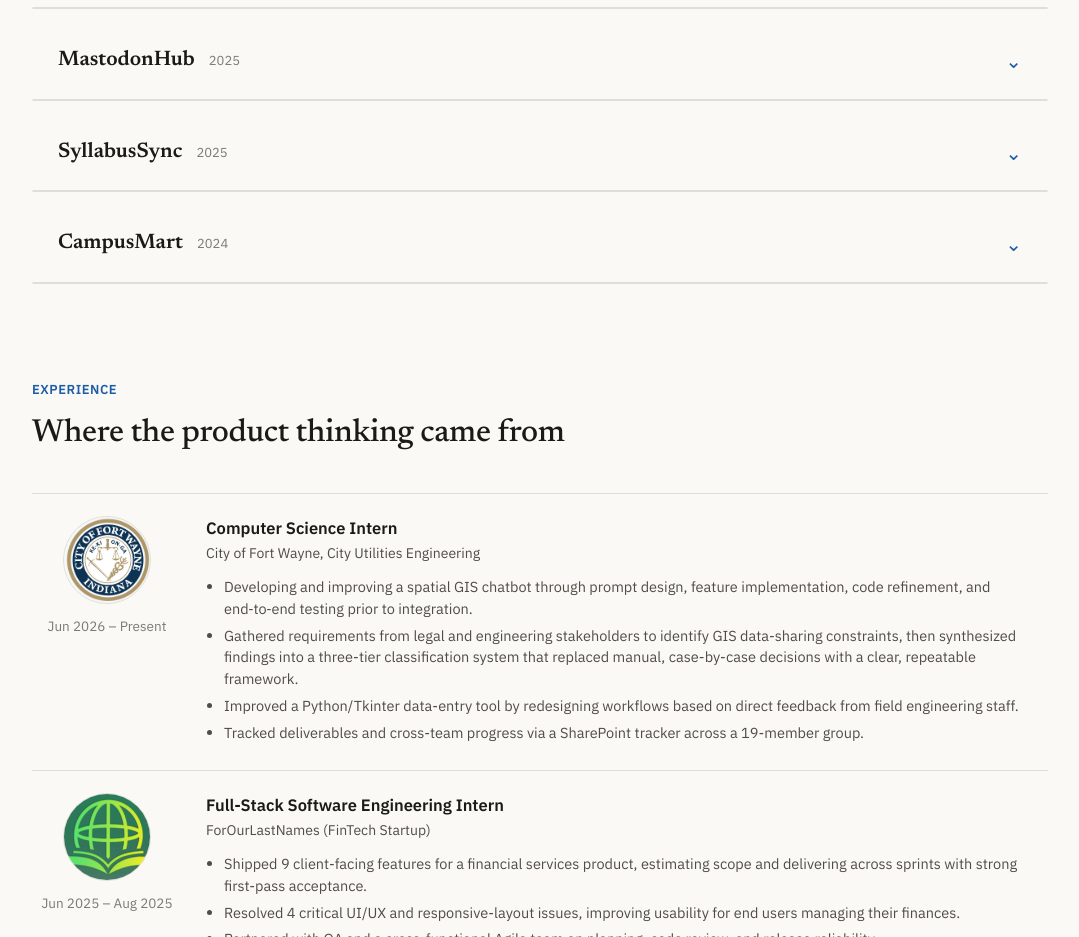
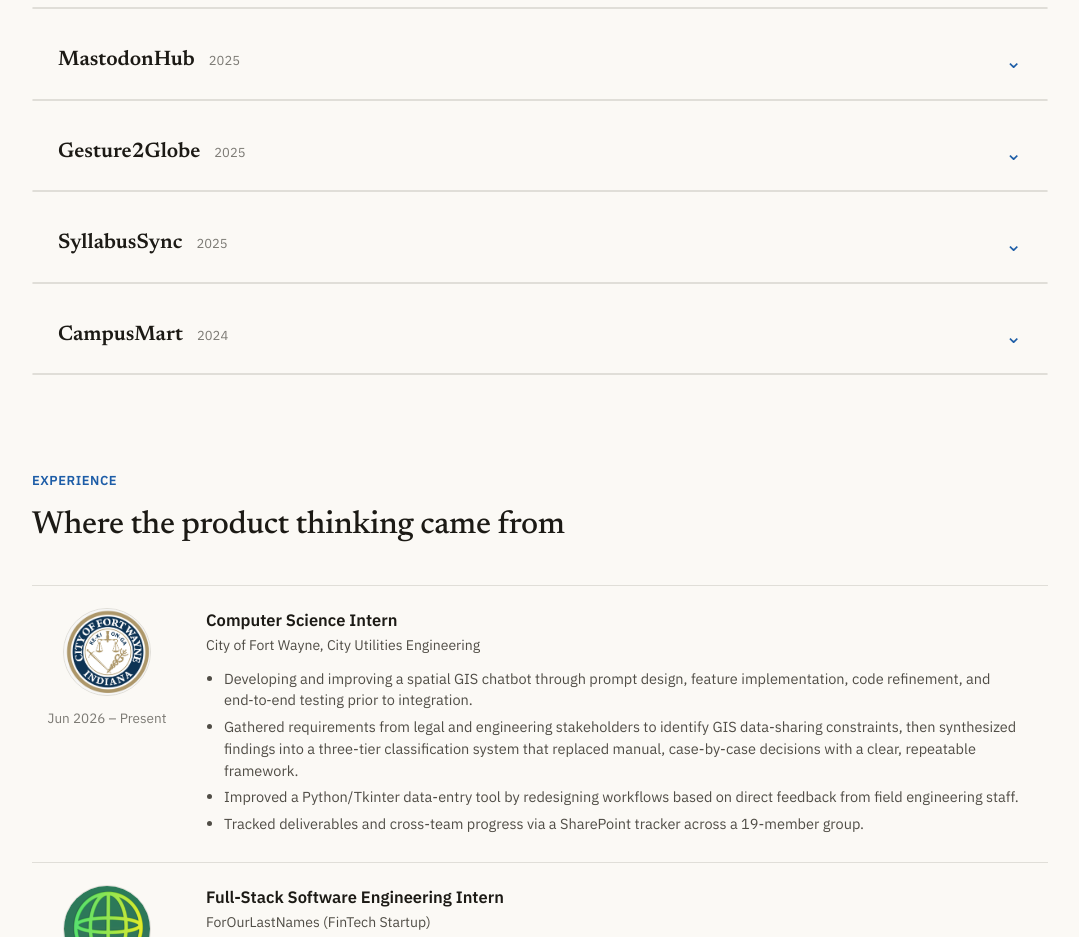
Before and after one commit to MahalakshmiPFW/Portfolio, a React (Vite) app: page / in a window 1280 px wide. Shown: the part 1900-2837 px from the top of the page, without its empty margins (100-1179 px from the left). Built offline with nearby package versions, Linux system fonts and the light colour scheme.

Commit message:
added another AI project to portfolio

```diff
--- a/src/components/CaseStudies.tsx
+++ b/src/components/CaseStudies.tsx
@@ -98,6 +98,31 @@ const CaseStudies: React.FC = () => {
                             <span style={{ fontSize: 11 }}>↗</span>
                           </a>
                         ))}
+                      </div>
+                    )}
+
+                    {cs.title === 'Gesture2Globe' && (
+                      <div style={{ display: 'flex', flexWrap: 'wrap', gap: 10, marginTop: cs.externalLinks ? 12 : 0 }}>
+                        <a
+                          href="https://github.com/MahalakshmiPFW/ASL-to-Speech"
+                          target="_blank"
+                          rel="noopener noreferrer"
+                          style={{
+                            display: 'inline-flex',
+                            alignItems: 'center',
+                            gap: 8,
+                            fontSize: 13.5,
+                            fontWeight: 600,
+                            color: 'var(--pm-accent)',
+                            background: 'var(--pm-accent-soft)',
+                            padding: '10px 16px',
+                            borderRadius: 10,
+                            textDecoration: 'none',
+                          }}
+                        >
+                          <span>View Repo</span>
+                          <span style={{ fontSize: 11 }}>↗</span>
+                        </a>
                       </div>
                     )}
 
--- a/src/pmData.ts
+++ b/src/pmData.ts
@@ -72,6 +72,14 @@ export const CASE_STUDIES: CaseStudy[] = [
       ],
       outOfScope: 'The app’s feature build-out itself — this was a process fix for planning and review, not new product functionality.',
     },
+  },
+  {
+    title: 'Gesture2Globe',
+    year: '2025',
+    tags: ['Deep Learning', 'Computer Vision', 'Full-Stack Build'],
+    problem: 'Gesture-based communication can feel inaccessible in real-world settings, especially when users need a system that turns live motion into understandable, translated output rather than just recognizing isolated poses.',
+    approach: 'Built a full-stack pipeline as part of an Applications of Deep Learning course project: used MediaPipe for keypoint extraction, a TGCN model optimized with ONNX Runtime for inference, and a Flask backend to handle video processing, sentence formation, translation, and text-to-speech. I also built a React/Vite frontend for webcam capture, video uploads, and live prediction display.',
+    outcome: 'Delivered an end-to-end system that converts live or recorded gestures into structured text, translated output, and speech, with a modular architecture that separates capture, inference, language processing, and UI responsibilities.',
   },
   {
     title: 'SyllabusSync',
```
